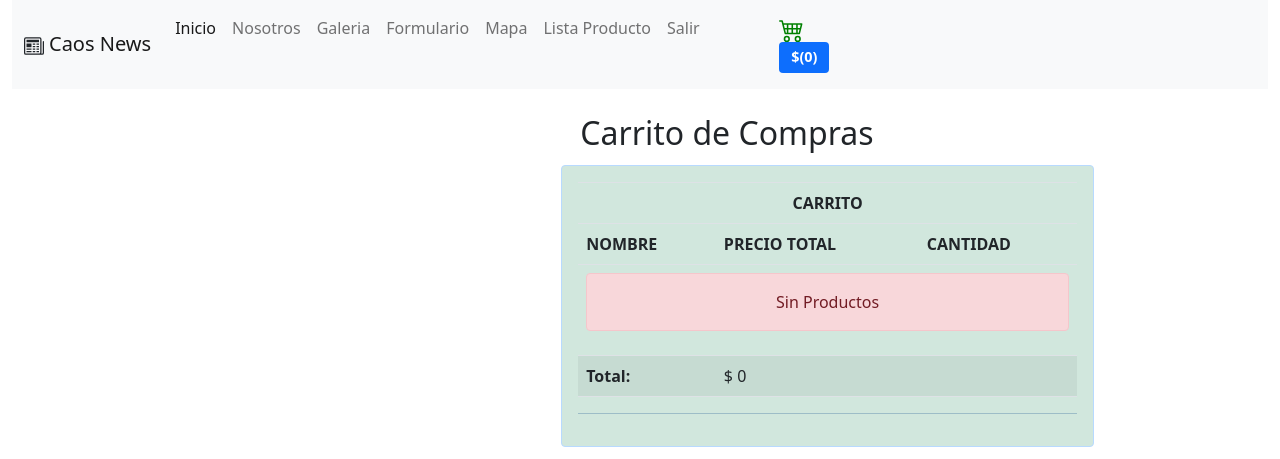
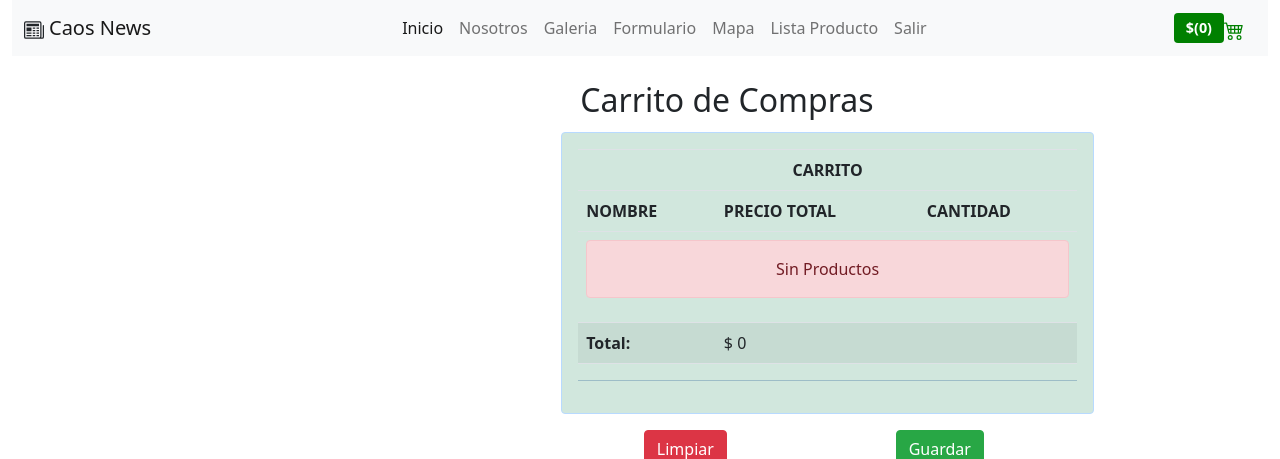
Before and after one commit to GonzaloEstebanTroncosoCortes/EXAMEN, a Django app: page /CarritoWeb.html/ in a window 1280 px wide. Shown: the top 459 px of the page. Run offline with Django 4.2, Linux system fonts and the light colour scheme; a user stored in the database is signed in; some libraries are stand-ins or nearby versions.

Commit message:
fix del carrito

```diff
--- a/app/static/app/css/estilos.css
+++ b/app/static/app/css/estilos.css
@@ -10,12 +10,10 @@
 
 .icono-carrito {
     color: green;
-    margin-left: 80%;
 
 }
 
 .icono {
-    margin-right: 5px;
     display: inline-block;
 }
 
--- a/app/templates/app/ListaProducto.html
+++ b/app/templates/app/ListaProducto.html
@@ -61,9 +61,9 @@
     {% endif %}
 
   </div>
-  <div class="row 12">
-    <img src="{% static 'app/imgs/periodistas.jpg' %}" class="img-fluid">
-  </div>
+</div>
+<div class="row 12">
+  <img src="{% static 'app/imgs/periodistas.jpg' %}" class="img-fluid"> </div>
   <script>
     function mostrarAlerta() {
       alert("Producto agregado al carrito");
--- a/app/templates/app/base.html
+++ b/app/templates/app/base.html
@@ -17,11 +17,12 @@
 
 
   </head>
-<body>
+
     <header class="menu">
       <div class="container-fluid">
           <nav class="navbar navbar-expand-lg navbar-light bg-light">
               <div class="container-fluid">
+                  <div class="d-flex align-items-center">
                       <div class="icono">
                           <svg xmlns="http://www.w3.org/2000/svg" width="20" height="20" fill="currentColor" class="bi bi-newspaper" viewBox="0 0 16 16">
                               <path d="M0 2.5A1.5 1.5 0 0 1 1.5 1h11A1.5 1.5 0 0 1 14 2.5v10.528c0 .3-.05.654-.238.972h.738a.5.5 0 0 0 .5-.5v-9a.5.5 0 0 1 1 0v9a1.5 1.5 0 0 1-1.5 1.5H1.497A1.497 1.497 0 0 1 0 13.5v-11zM12 14c.37 0 .654-.211.853-.441.092-.106.147-.279.147-.531V2.5a.5.5 0 0 0-.5-.5h-11a.5.5 0 0 0-.5.5v11c0 .278.223.5.497.5H12z"/>
@@ -29,10 +30,11 @@
                           </svg>
                       </div>
                       <a class="navbar-brand">Caos News</a>
+                  </div>
                   <button class="navbar-toggler" type="button" data-bs-toggle="collapse" data-bs-target="#navbarNavAltMarkup" aria-controls="navbarNavAltMarkup" aria-expanded="false" aria-label="Toggle navigation">
                       <span class="navbar-toggler-icon"></span>
                   </button>
-              <div class="collapse navbar-collapse" id="navbarNavAltMarkup">
+                  <div class="collapse navbar-collapse justify-content-center" id="navbarNavAltMarkup">
                       <div class="navbar-nav">
                           <a class="nav-link active" aria-current="page" href={% url 'index' %}>Inicio</a>
                           <a class="nav-link" href={% url 'nosotros' %}>Nosotros</a>
@@ -40,26 +42,35 @@
                           <a class="nav-link" href={% url 'formulario_1' %}>Formulario</a>
                           <a class="nav-link" href={% url 'Mapa' %}>Mapa</a>
                           <a class="nav-link" href={% url 'ListaProducto' %}>Lista Producto</a>
-
-
                           {% if request.user.is_authenticated %}
                           <a class="nav-link" href={% url 'exit' %}>Salir</a>
                           {% else %}
                           <a class="nav-link" href={% url 'login' %}>Iniciar Sesion</a>
                           <a class="nav-link" href={% url 'register' %}>Registrar</a>
                           {% endif %}
+                      </div>
+                  </div>
+                  <style>
+                    .green-badge {
+                      background-color: green;
+                      color: white;
+                      padding: 4px 8px;
+                      border-radius: 4px;
+                    }
+                  </style>
 
-
+                  <div class="d-flex align-items-center">
                       {% if request.user.is_authenticated %}
-
-                    <a class="nav-link " href={% url 'CarritoWeb' %}>
-                      <div class="icono-carrito">
-                        <svg xmlns="http://www.w3.org/2000/svg" width="25" height="25" fill="currentColor" class="bi bi-cart4" viewBox="0 0 16 16">
+                      <div class="container-fluid d-flex align-items-center">
+                          <span class="badge green-badge">$({{ total_carrito }})</span>
+                          <a class="nav-link" href={% url 'CarritoWeb' %}>
+                              <div class="icono-carrito mr-2">
+                                  <svg xmlns="http://www.w3.org/2000/svg" width="20" height="20" fill="currentColor" class="bi bi-cart4" viewBox="0 0 16 16">
                                       <path d="M0 2.5A.5.5 0 0 1 .5 2H2a.5.5 0 0 1 .485.379L2.89 4H14.5a.5.5 0 0 1 .485.621l-1.5 6A.5.5 0 0 1 13 11H4a.5.5 0 0 1-.485-.379L1.61 3H.5a.5.5 0 0 1-.5-.5zM3.14 5l.5 2H5V5H3.14zM6 5v2h2V5H6zm3 0v2h2V5H9zm3 0v2h1.36l.5-2H12zm1.11 3H12v2h.61l.5-2zM11 8H9v2h2V8zM8 8H6v2h2V8zM5 8H3.89l.5 2H5V8zm0 5a1 1 0 1 0 0 2 1 1 0 0 0 0-2zm-2 1a2 2 0 1 1 4 0 2 2 0 0 1-4 0zm9-1a1 1 0 1 0 0 2 1 1 0 0 0 0-2zm-2 1a2 2 0 1 1 4 0 2 2 0 0 1-4 0z"/>
                                   </svg>
-                        <span class="badge bg-primary">$({{ total_carrito }})</span>
                               </div>
                           </a>
+                      </div>
                       {% endif %}
                   </div>
               </div>
@@ -67,6 +78,8 @@
           </nav>
       </div>
     </header>
+
+
 <div id="contenido">
 
     {% block contenido %}
```
Also changed, not shown: db.sqlite3. Lines whose indentation alone changed are shown as unchanged.
